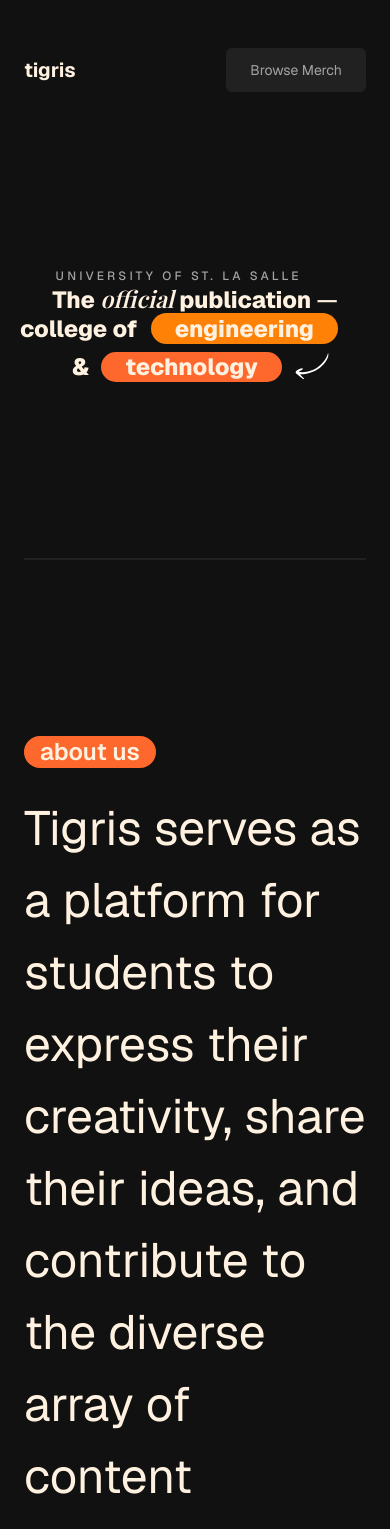
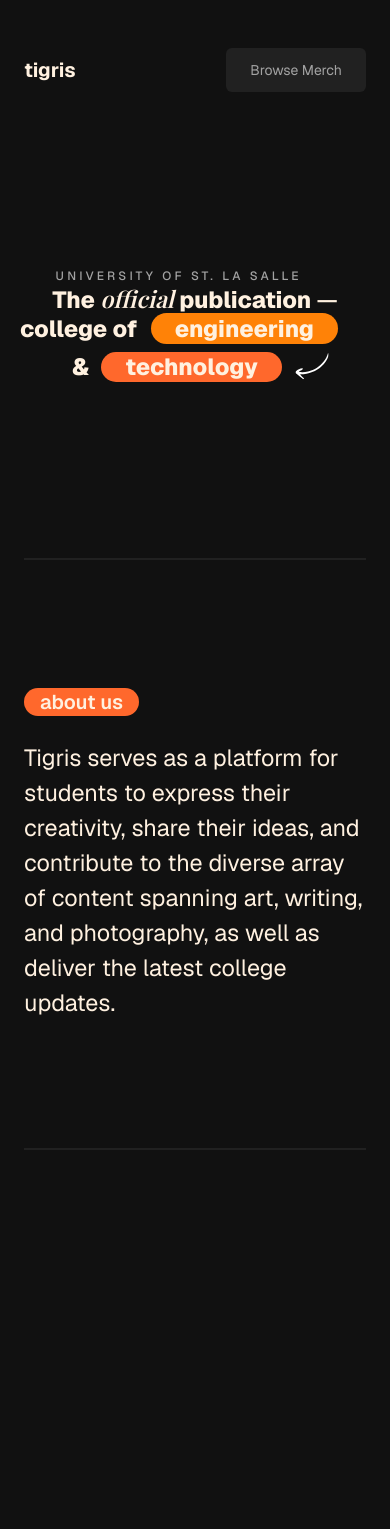
Before and after one commit to joshxfi/tigris, a Next.js app: page / in a window 390 px wide. Shown: the top 1529 px of the page. After the commit the page ends 1246 px from the top, so only its background shows below. Built offline with nearby package versions, Linux system fonts and the light colour scheme; a web font is replaced by a local one.

Commit message:
chore: implement responsiveness on about page

```diff
--- a/src/components/about.tsx
+++ b/src/components/about.tsx
@@ -1,12 +1,12 @@
 
 export function About() {
   return (
-    <section className="py-44 border-y-2 border-secondary-200 flex justify-between items-center space-x-12">
+    <section className="md:py-44 py-32 border-y-2 border-secondary-200 flex justify-between items-center space-x-12">
       <div>
-        <p className="rounded-full bg-primary-200 px-4 inline-block text-2xl mb-6 font-semibold">
+        <p className="rounded-full bg-primary-200 px-4 inline-block md:text-2xl text-xl mb-6 font-semibold">
           about us
         </p>
-        <p className="text-5xl leading-normal">
+        <p className="md:text-5xl text-[6vw] md:leading-normal">
           Tigris serves as
           a platform for students to express their creativity, share their
           ideas, and contribute to the diverse array of content spanning art,
```
